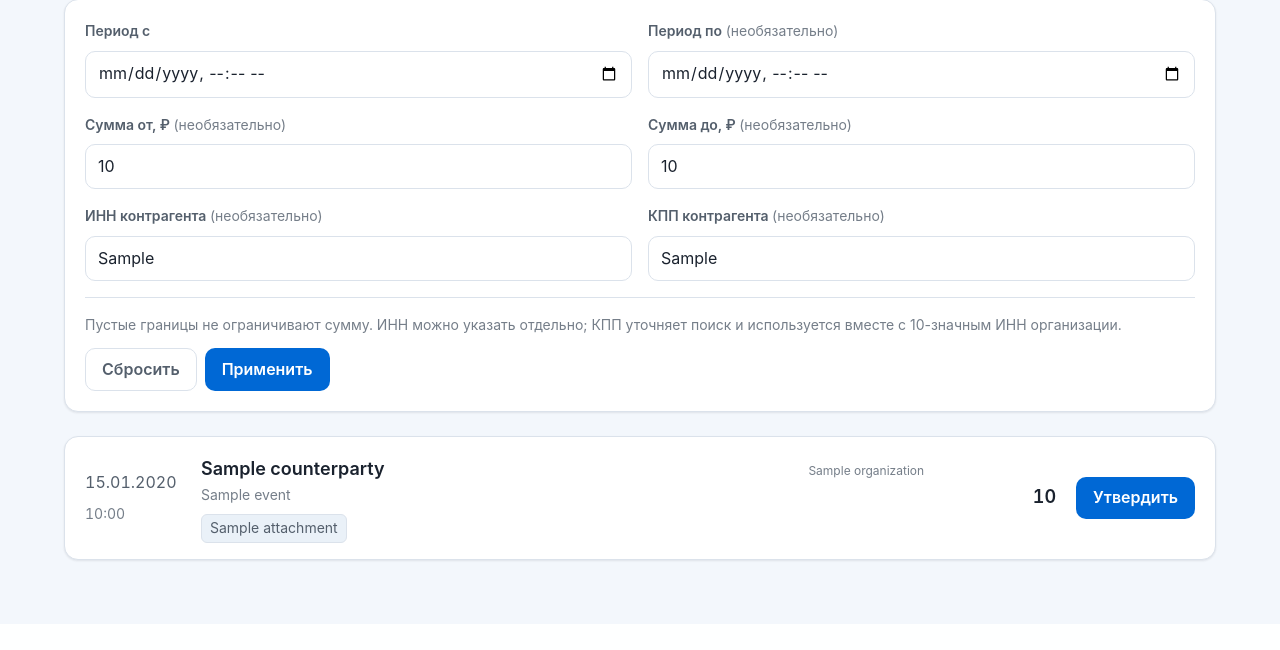
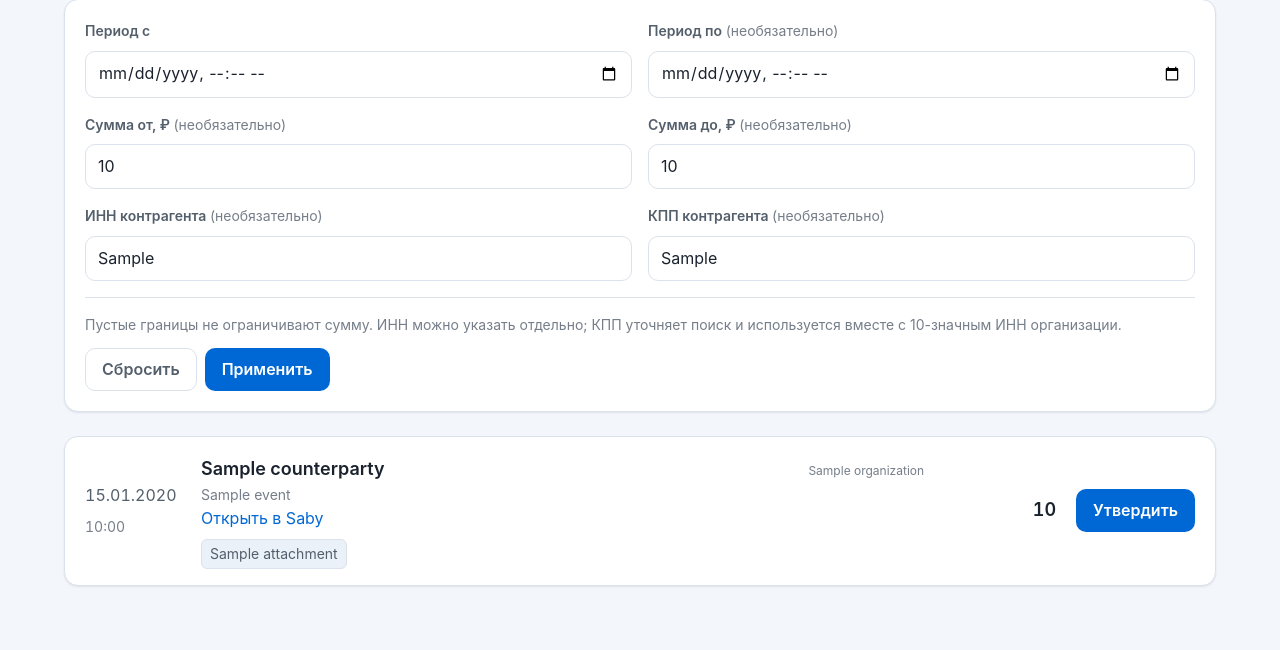
Before and after one commit to DenSerKo/kusaby, a Django app: template apps/documents/templates/documents/events.html in a window 1280 px wide. Shown: the part 208-858 px from the top of the page. Before the commit the page ends 770 px from the top, so only its background shows below. Run offline with Django 5.2, Linux system fonts and the light colour scheme; the template is opened without the code that fills it: most values are stand-ins (such as "Sample title", 1, 10 or a date in 2020).

Commit message:
Show Saby document link in event list

```diff
--- a/apps/documents/templates/documents/partials/_event.html
+++ b/apps/documents/templates/documents/partials/_event.html
@@ -11,6 +11,9 @@
             {% endif %}
         </div>
         <p class="text-muted">{{ event.name }}</p>
+        {% if event.saby_url %}
+            <a href="{{ event.saby_url }}" target="_blank" rel="noopener noreferrer">Открыть в Saby</a>
+        {% endif %}
         {% if event.attachments %}
             <ul class="document-attachments">
                 {% for attachment in event.attachments %}
```
